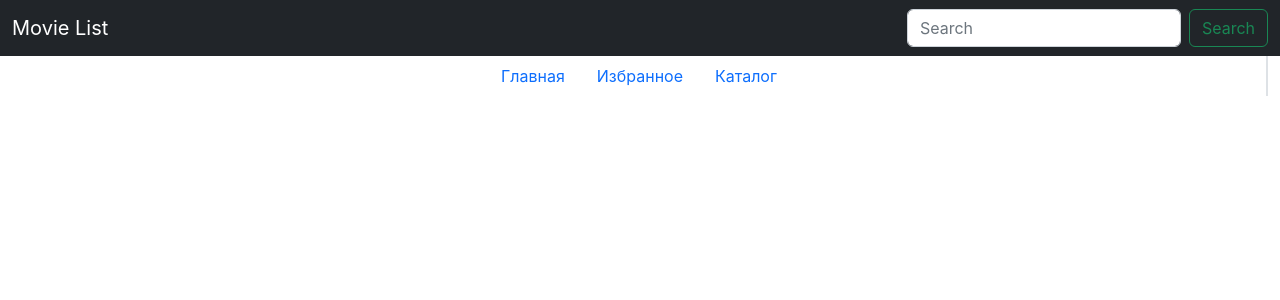
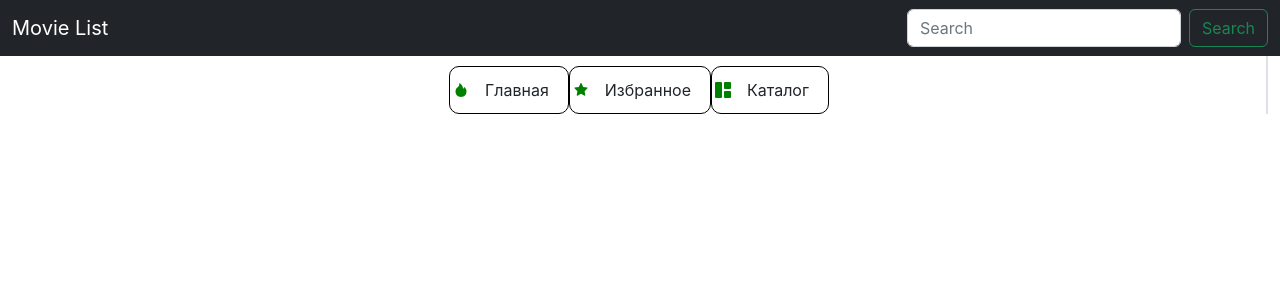
Before and after one commit to ramilqO/movie-new-catalog, a React (Create React App) app: page / in a window 1280 px wide. Shown: the top 300 px of the page. Built offline with nearby package versions, Linux system fonts and the light colour scheme.

Commit message:
list page is finished

```diff
--- a/src/Components/MovieList/MovieList.css
+++ b/src/Components/MovieList/MovieList.css
@@ -6,11 +6,3 @@
 .container {
     justify-content: center;
 }
-
-.nav-link {
-    transition: 0.5s;
-}
-
-.nav-link:hover {
-    background-color: rgb(19, 69, 22);
-}
--- a/src/Components/MovieList/MovieList.js
+++ b/src/Components/MovieList/MovieList.js
@@ -82,15 +82,15 @@ class MovieList extends Component {
           <div className="container">
             <ul className="nav">
               <li className='nav-item m-3'>
-                <button className="nav-link text-light active btn btn-success" aria-current="page" href="/localhost" onClick={this.sortByYear}>Сортировать по году</button>
+                <button className="btn btn-success" aria-current="page" href="/localhost" onClick={this.sortByYear}>Сортировать по году</button>
               </li>
 
               <li className="nav-item m-3">
-                <button className="nav-link text-light active btn btn-success" aria-current="page" href="#" onClick={this.sortByGenre}>Сортировать по жанру</button>
+                <button className="btn btn-success" aria-current="page" href="#" onClick={this.sortByGenre}>Сортировать по жанру</button>
               </li>
 
               <li className="nav-item m-3">
-                <button className="nav-link text-light active btn btn-success" aria-current="page" href="#" onClick={this.sortByRating}>Сортировать по рейтингу</button>
+                <button className="btn btn-success" aria-current="page" href="#" onClick={this.sortByRating}>Сортировать по рейтингу</button>
               </li>
             </ul>
           </div>
--- a/src/Layout/Sidebar/Sidebar.css
+++ b/src/Layout/Sidebar/Sidebar.css
@@ -0,0 +1,24 @@
+.sidebar-item {
+    display: flex;
+    align-items: center;
+
+    border: 1px solid black;
+    border-radius: 10px;
+
+    margin-top: 10px;
+    padding: 3px;
+}
+
+.icon {
+    color: green;
+
+    transition: 0.3s;
+}
+
+.sidebar-item:hover {
+    cursor: pointer;
+}
+
+.sidebar-item:hover > .icon {
+    color: rgb(0, 210, 0);
+}
--- a/src/Layout/Sidebar/Sidebar.js
+++ b/src/Layout/Sidebar/Sidebar.js
@@ -2,23 +2,28 @@ import React from 'react';
 import "./Sidebar.css";
 import { Link } from "react-router-dom";
 
+import {AiFillFire} from "react-icons/ai";
+import {AiFillStar} from "react-icons/ai";
+import {BsFillGrid1X2Fill} from "react-icons/bs";
+
+
 
 const Sidebar = () => {
-
-
   return (
     <div className='Sidebar col'>
       <div className="container">
         <ul className="nav">
-          <li className="nav-item">
-            <Link className="nav-link active" aria-current="page" to="/home">Главная</Link>
+          <li className="sidebar-item" to="/home">
+          <AiFillFire className='icon' /> <Link className="nav-link text-dark" aria-current="page" to="/home">Главная</Link>
           </li>
-          <li className="nav-item">
-            <Link className="nav-link active" aria-current="page" to="/favorites">Избранное</Link>
+          <li className="sidebar-item" to="/favorites">
+            <AiFillStar className='icon' /><Link className="nav-link text-dark" aria-current="page" to="/favorites">Избранное</Link>
           </li>
-          <li className="nav-item">
-            <Link className="nav-link active" aria-current="page" to="/list">Каталог</Link>
+
+          <li className="sidebar-item d-flex" to="/list">
+            <BsFillGrid1X2Fill className='icon' /><Link className="nav-link text-dark" aria-current="page" to="/list">Каталог</Link>
           </li>
+
         </ul>
       </div>
     </div>
```
